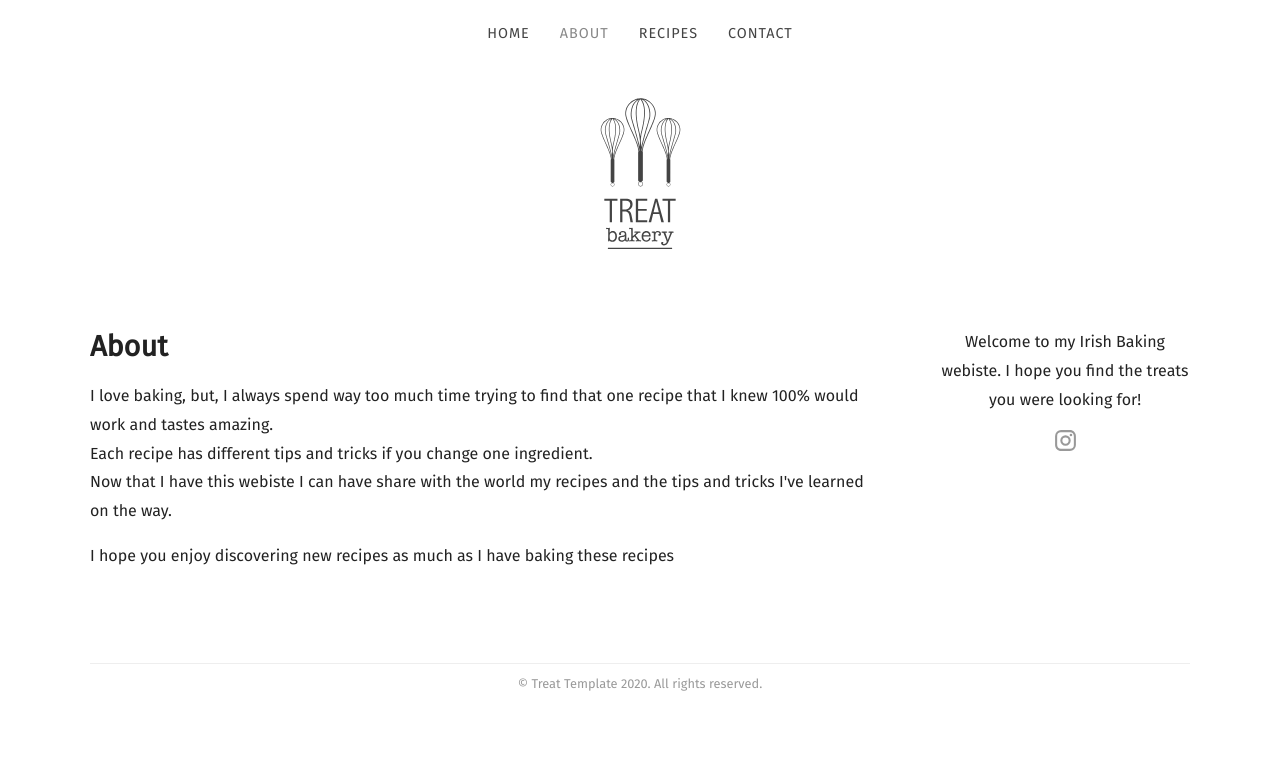
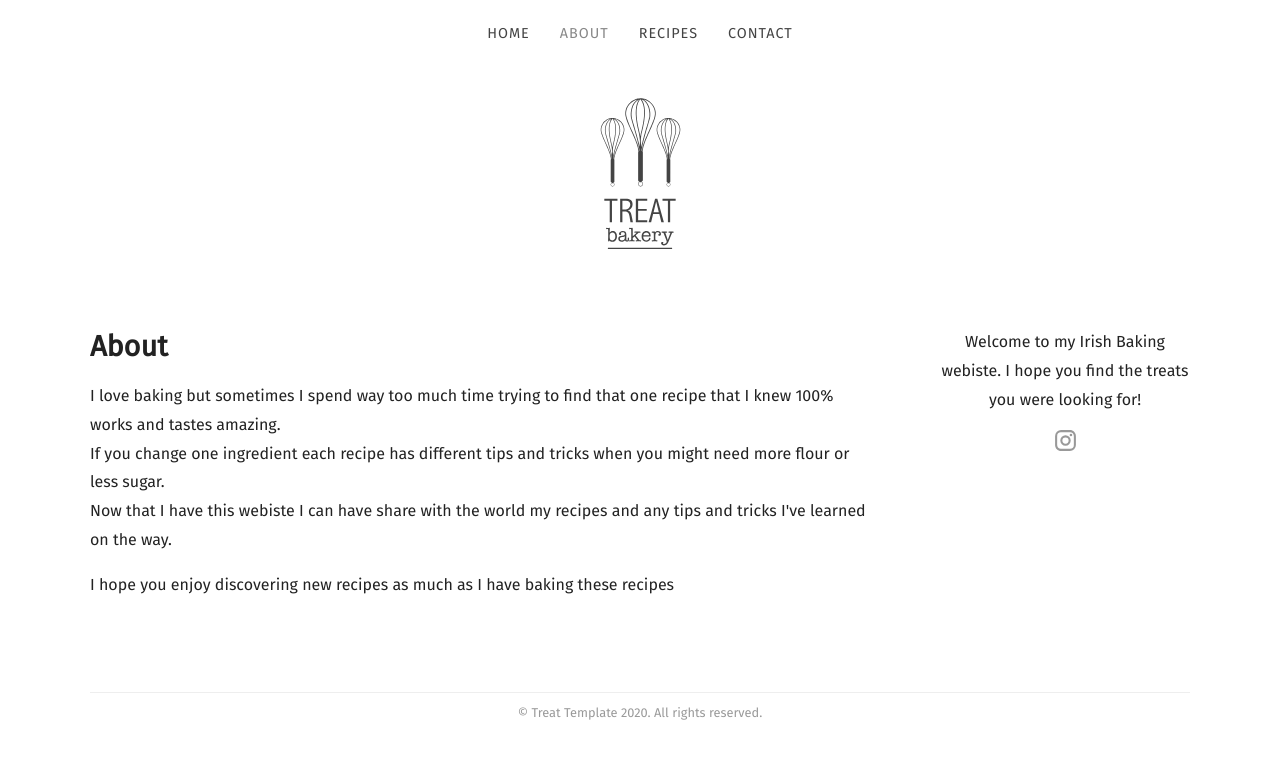
Before and after one commit to mcginleyireland/irishbaking.github.io, a Jekyll site: the page built from about.html, in a window 1280 px wide. Shown: the top 759 px of the page. Built offline with Jekyll 4.4.1, drawn with Linux system fonts in a browser that asks for light colours; some web fonts are replaced.

Commit message:
Updating the about page

```diff
--- a/about.html
+++ b/about.html
@@ -4,12 +4,11 @@ title: About
 <div class="editable">
 	<h1>About</h1>
 
-<p>I love baking, but, I always spend way too much time trying to find that one recipe
-that I knew 100% would work and tastes amazing.
+<p>I love baking but sometimes I spend way too much time trying to find that one recipe
+that I knew 100% works and tastes amazing.
 <br>
-Each recipe has different tips and tricks if you change one
-ingredient.
+If you change one ingredient each recipe has different tips and tricks when you might need more flour or less sugar.
 <br>
-Now that I have this webiste I can have share with the world my recipes and the tips and tricks I've learned on the way.</p>
+Now that I have this webiste I can have share with the world my recipes and any tips and tricks I've learned on the way.</p>
 <p>I hope you enjoy discovering new recipes as much as I have baking these recipes</p>
 </div>
```
